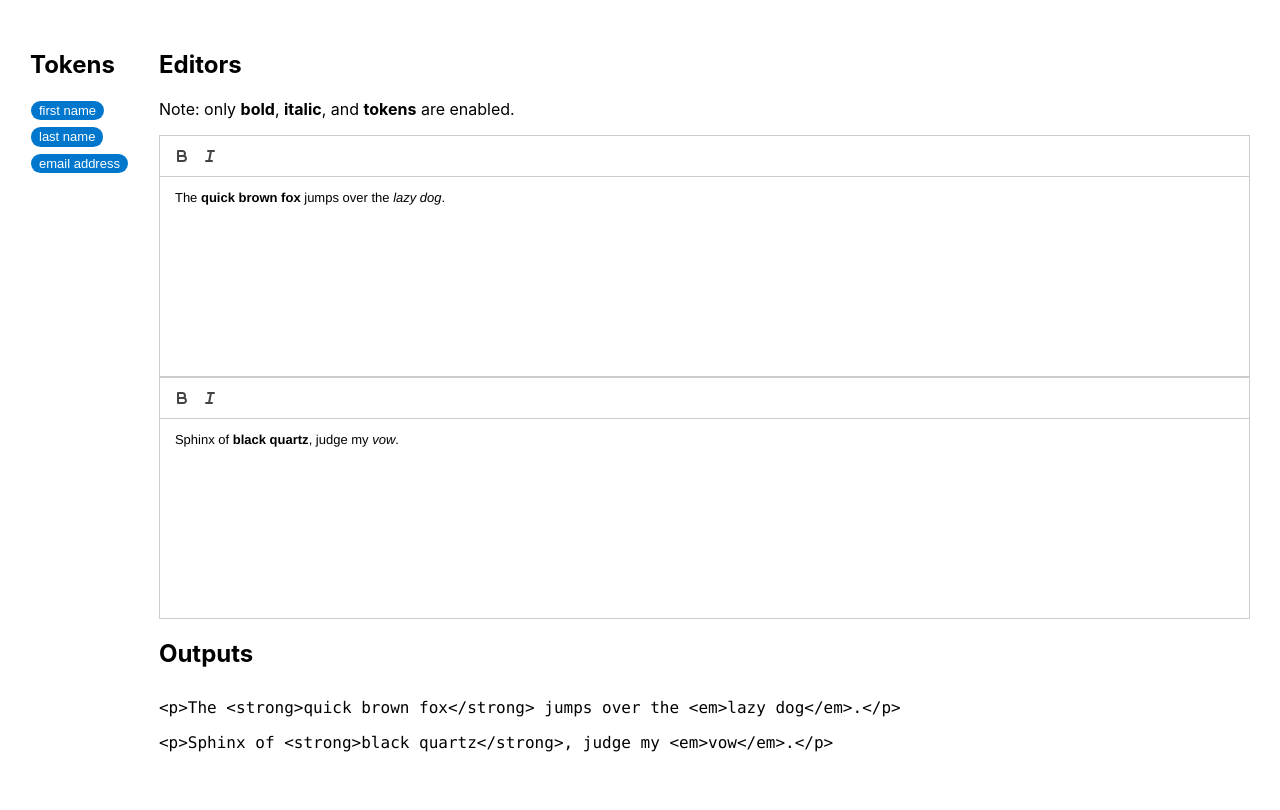
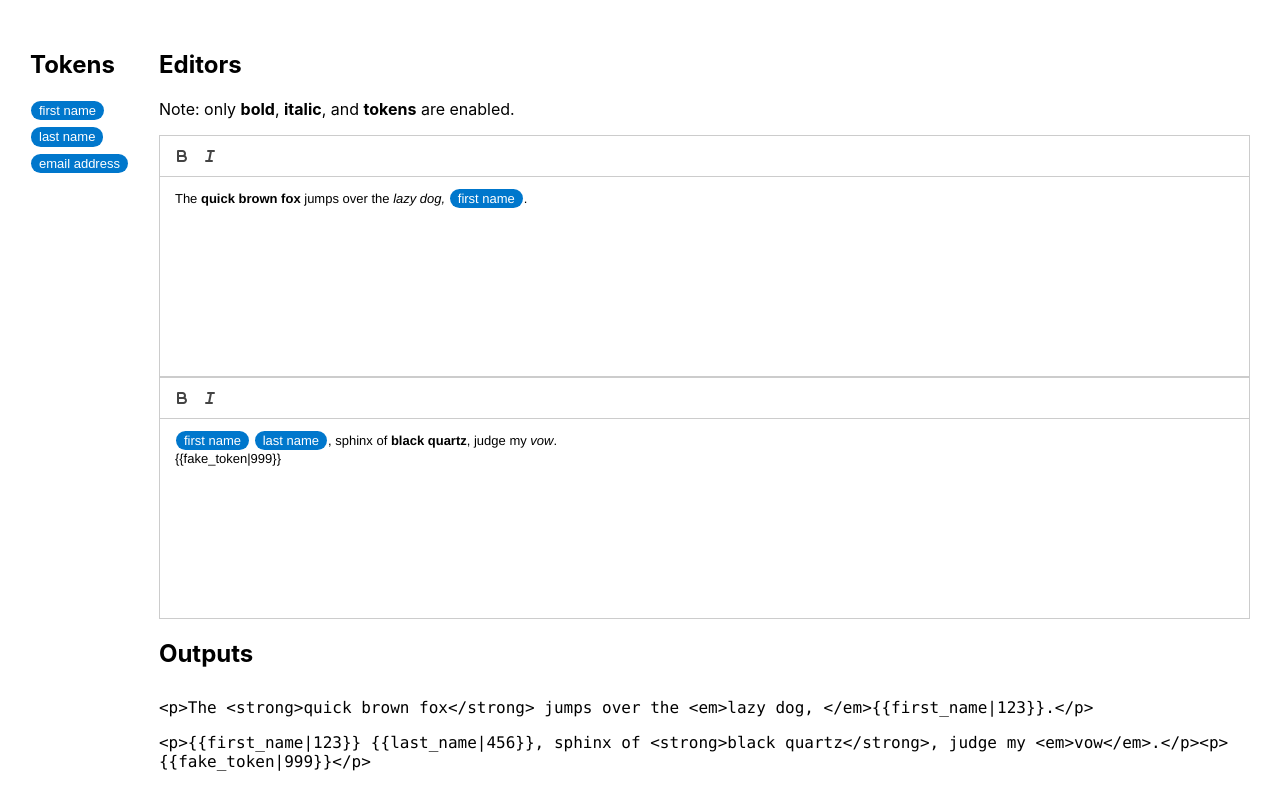
Before and after one commit to asturgeon123/quill-drag-and-drop-demo, a React (Create React App) app: page / in a window 1280 px wide. Shown: the top 810 px of the page. Built offline with nearby package versions, Linux system fonts and the light colour scheme.

Commit message:
convert initial value to tokenized

```diff
--- a/src/App.js
+++ b/src/App.js
@@ -12,36 +12,42 @@ import "quill/dist/quill.snow.css";
 Quill.register(TokenBlot);
 Quill.register(`modules/${TOKEN_MODULE_NAME}`, TokenDrop);
 
+const TOKENS = [
+  { title: "first name", slug: "first_name", id: "123" },
+  { title: "last name", slug: "last_name", id: "456" },
+  { title: "email address", slug: "email", id: "789" }
+];
+
+const tokensById = {};
+TOKENS.forEach(token => {
+  tokensById[token.id] = token;
+});
+
+const HTML1 =
+  "<p>The <strong>quick brown fox</strong> jumps over the <em>lazy dog, </em>{{first_name|123}}.</p>";
+const HTML2 =
+  "<p>{{first_name|123}} {{last_name|456}}, sphinx of <strong>black quartz</strong>, judge my <em>vow</em>.</p><p>{{fake_token|999}}</p>";
+
 function App() {
   const quillRef1 = useRef(null);
   const quillRef2 = useRef(null);
+
+  const [html1, setHtml1] = useState(HTML1);
+  const [html2, setHtml2] = useState(HTML2);
 
   const inputs = [
     { label: "Section One", quillRef: quillRef1 },
     { label: "Section Two", quillRef: quillRef2 }
   ];
 
-  const [html1, setHtml1] = useState(
-    "<p>The <strong>quick brown fox</strong> jumps over the <em>lazy dog</em>.</p>"
-  );
-
-  const [html2, setHtml2] = useState(
-    "<p>Sphinx of <strong>black quartz</strong>, judge my <em>vow</em>.</p>"
-  );
-
   return (
     <div id="app">
       <aside>
         <h1>Tokens</h1>
         <ul className="token-list">
-          <Token
-            title="first name"
-            slug="first_name"
-            id="123"
-            inputs={inputs}
-          />
-          <Token title="last name" slug="last_name" id="456" inputs={inputs} />
-          <Token title="email address" slug="email" id="789" inputs={inputs} />
+          {TOKENS.map(tokenProps => (
+            <Token {...tokenProps} key={tokenProps.id} inputs={inputs} />
+          ))}
         </ul>
       </aside>
       <section>
@@ -50,8 +56,18 @@ function App() {
           Note: only <strong>bold</strong>, <strong>italic</strong>, and{" "}
           <strong>tokens</strong> are enabled.
         </p>
-        <Editor value={html1} onChange={setHtml1} quillRef={quillRef1} />
-        <Editor value={html2} onChange={setHtml2} quillRef={quillRef2} />
+        <Editor
+          value={html1}
+          onChange={setHtml1}
+          quillRef={quillRef1}
+          tokensById={tokensById}
+        />
+        <Editor
+          value={html2}
+          onChange={setHtml2}
+          quillRef={quillRef2}
+          tokensById={tokensById}
+        />
         <h1>Outputs</h1>
         <div id="result">
           <p>{html1}</p>
--- a/src/components/Editor.js
+++ b/src/components/Editor.js
@@ -12,30 +12,44 @@ const CONFIG = {
   theme: "snow"
 };
 
-const Editor = ({ value, onChange, quillRef }) => {
-  const [editor, setEditor] = useState(null);
+const TOKEN_MATCHER = /\{\{(\w*)\|(\w*)\}\}/gi;
 
-  // Replace the token nodes with placeholder syntax text.
-  // In a production app this should only be done once when submitting
-  // instead of after every text change.
-  const onValueChange = html => {
+// Replace the token embeds from the Quill output with placeholder syntax.
+const htmlToTokens = htmlString => {
   const parser = new DOMParser();
-    const dom = parser.parseFromString(html, "text/html");
-    dom.querySelectorAll(".token").forEach(token => {
+  const dom = parser.parseFromString(htmlString, "text/html");
+  dom.querySelectorAll(`.${TokenBlot.className}`).forEach(token => {
     const {
       dataset: { id, slug }
     } = token;
     token.replaceWith(`{{${slug}|${id}}}`);
   });
-    onChange(dom.body.innerHTML);
+  return dom.body.innerHTML;
 };
+
+const tokensToHtml = (tokenizedString, tokensById) => {
+  return tokenizedString.replace(TOKEN_MATCHER, (match, slug, id) => {
+    const token = tokensById[id];
+    // Ignore matches that aren't for a real token.
+    if (!token) {
+      return match;
+    }
+    const { title } = token;
+    return `<${TokenBlot.tagName} class="${TokenBlot.className}" contenteditable="false" data-title="${title}" data-slug="${slug}" data-id="${id}">${title}</${TokenBlot.tagName}>`;
+  });
+};
+
+const Editor = ({ value, onChange, quillRef, tokensById }) => {
+  const [editor, setEditor] = useState(null);
+
+  const onValueChange = html => onChange(htmlToTokens(html));
 
   // When the containing div is mounted, initialize the Quill instance.
   // Don't mount if an instance already exists!
   const onMount = container => {
     if (!editor && container) {
       // Set the innerHTML once so that Quill is initialized with the starting value.
-      container.innerHTML = value;
+      container.innerHTML = tokensToHtml(value, tokensById);
       const quill = new Quill(container, CONFIG);
       quill.on("text-change", () => onValueChange(quill.root.innerHTML));
       setEditor(quill);
```
Lines whose indentation alone changed are shown as unchanged.
